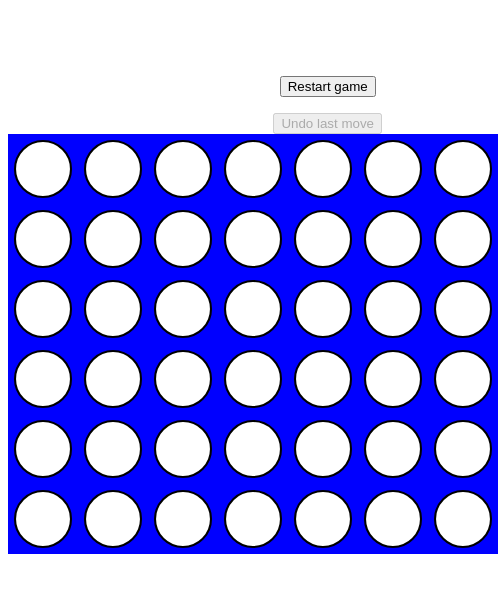
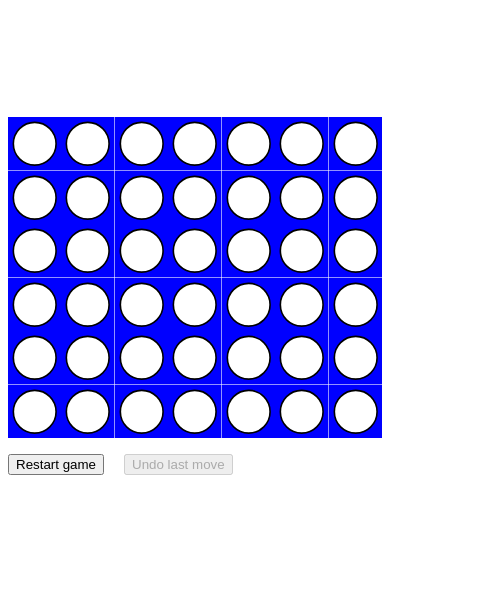
Before and after one commit to rosell-dk/connect-4, a Vue app: page / in a window 390 px wide. Shown: the top 592 px of the page, 498 px wide, since content can reach past the window. Built offline with nearby package versions, Linux system fonts and the light colour scheme.

Commit message:
Responsive design. Closes #4

```diff
--- a/src/components/Board.vue
+++ b/src/components/Board.vue
@@ -1,5 +1,5 @@
 <script setup lang="ts">
-import { ref, reactive } from 'vue'
+import { ref, computed } from 'vue'
 import { useGameStore } from '../stores/GameStore.js'
 
 import BoardColumn from './BoardColumn.vue'
@@ -13,18 +13,24 @@ const props = defineProps({
 
 const gameStore = useGameStore()
 
+const columnStyle = computed(() => {
+    return {'width':(100/gameStore.cols) + '%'}
+})
+
 //const state = reactive({});
 </script>
 
 <template>
   <div class="board">
-      <BoardColumn v-for="col in gameStore.cols" :col="col-1"/>
+      <BoardColumn v-for="col in gameStore.cols" :col="col-1" :style="columnStyle"/>
   </div>
 </template>
 
 <style scoped>
 .board {
-  max-width: 6000px;
+  max-width: 600px;
   width: 100%;
+  display: flex;
+
 }
 </style>
--- a/src/components/BoardCell.vue
+++ b/src/components/BoardCell.vue
@@ -25,8 +25,9 @@ const cellColor = computed(() => {
 
 <style scoped>
 .board-cell {
-    width: 70px;
-    height: 70px;
+    /*width: 70px;
+    height: 70px;*/
+    width: 100%;
     display: block;
 }
 </style>
--- a/src/components/BoardColumn.vue
+++ b/src/components/BoardColumn.vue
@@ -35,7 +35,6 @@ function onColumnClick() {
 <style scoped>
 .board-column {
     display: block;
-    width: 70px;
 }
 .board-column .next {
   visibility: hidden;
--- a/src/components/ConnectGame.vue
+++ b/src/components/ConnectGame.vue
@@ -22,14 +22,7 @@ function onUndoClick() {
 </script>
 
 <template>
-    <div class="action-bar">
-      <p>
-        <button @click="onResetClick">Restart game</button>
-      </p>
-      <p>
-        <button @click="onUndoClick" :disabled="!gameStore.canUndo">Undo last move</button><br>
-      </p>
-    </div>
+    <div class="connect-game">
       <div>
         <div v-if="gameStore.gameOver" class="win-banner">
           <div v-if="gameStore.whoWon == 1">
@@ -43,17 +36,45 @@ function onUndoClick() {
             <Board />
         </div>
       </div>
+      <div class="action-bar">
+        <p>
+          <button @click="onResetClick">Restart game</button>
+        </p>
+        <p>
+          <button @click="onUndoClick" :disabled="!gameStore.canUndo">Undo last move</button><br>
+        </p>
+      </div>
+    </div>
 </template>
 
 <style scoped>
-    .board {
+    .connect-game {
       display: flex;
     }
+    .board {
+    }
     .action-bar {
-      float: right;
+      width: 200px;
+      text-align: right;
     }
     .win-banner {
       font-size: 30px;
       font-woight: bold;
     }
+    @media (max-width: 600px) {
+      .connect-game {
+        /*display: block;*/
+        flex-wrap: wrap;
+      }
+      .action-bar {
+        width: auto;
+      }
+      .action-bar > p {
+        display: inline-block;
+        margin-right: 20px;
+        margin-bottom: 0;
+      }
+
+    }
+
 </style>
```
Also changed, not shown: 1 other file (tests, documents, lock files or other folders). Lines whose indentation alone changed are shown as unchanged.
